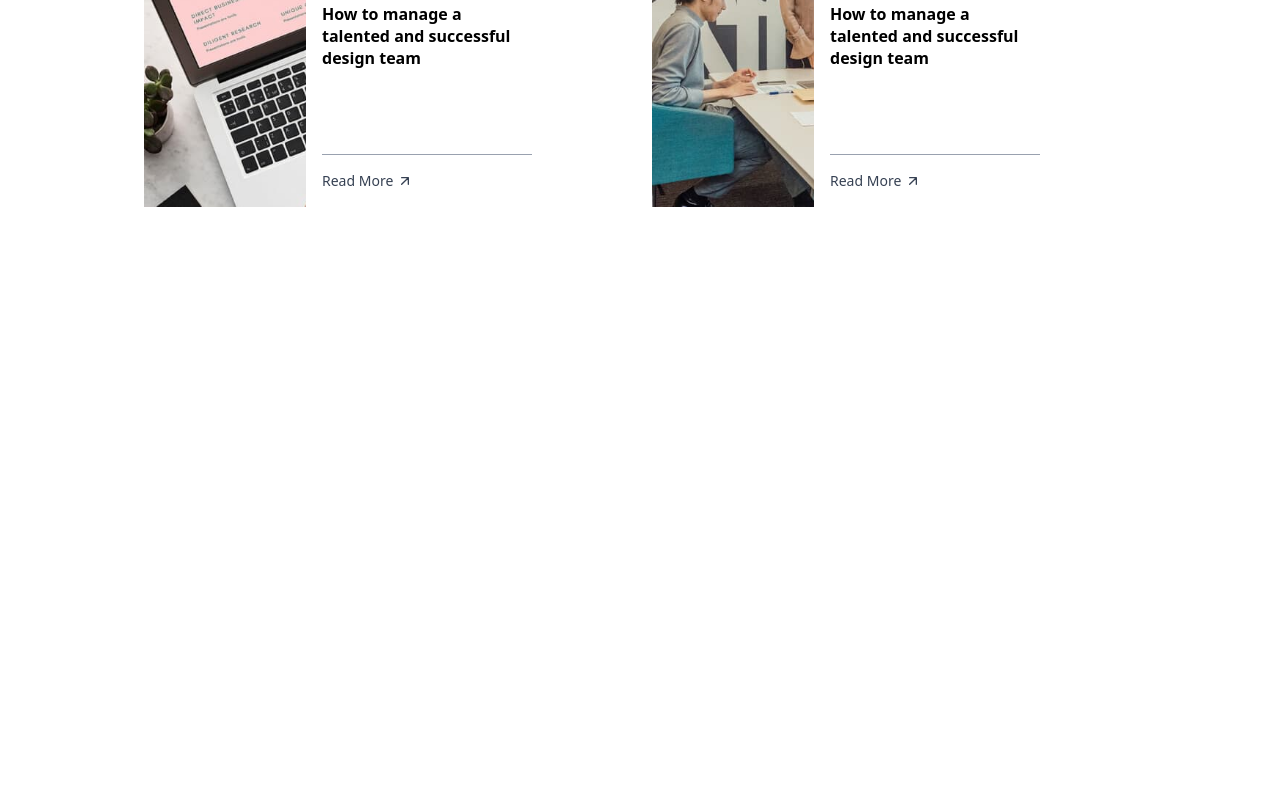
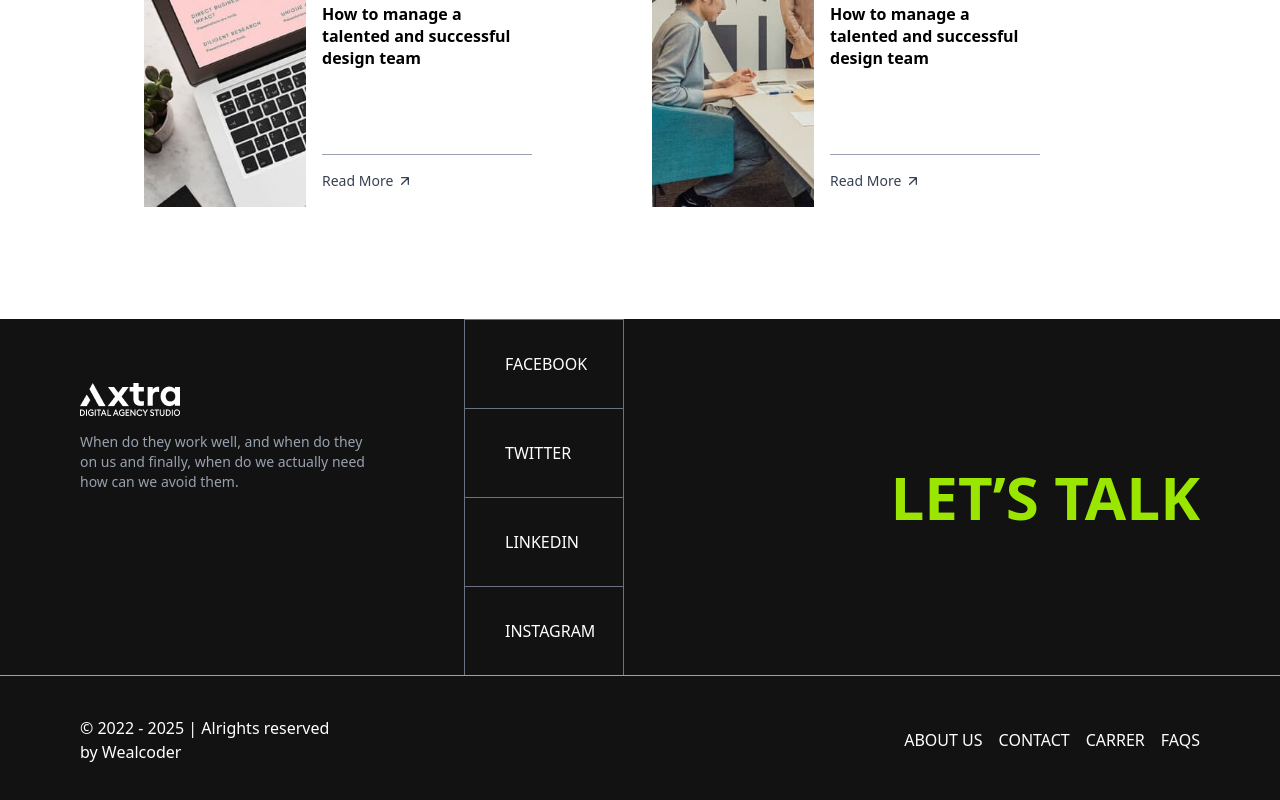
Before and after one commit to hrid1/astro-stdio, a React (Vite) app: page / in a window 1280 px wide. Shown: the part 4983-5783 px from the top of the page. Before the commit the page ends 5238 px from the top, so only its background shows below. Built offline with nearby package versions, Linux system fonts and the light colour scheme.

Commit message:
Update footer

```diff
--- a/src/App.jsx
+++ b/src/App.jsx
@@ -1,6 +1,7 @@
 import "./App.css";
 import Blog from "./components/Blog/Blog";
 import Brand from "./components/Brand/Brand";
+import Footer from "./components/Footer/Footer";
 import HeroSection from "./components/HeroSection.jsx/HeroSection";
 import Navbar from "./components/Navber/Navbar";
 import PricingTable from "./components/PriceTable/PriceTable";
@@ -17,6 +18,7 @@ function App() {
       <Services/>
       <PricingTable/>
       <Blog/>
+      <Footer/>
     </div>
   );
 }
--- /dev/null
+++ b/src/components/Footer/Footer.jsx
@@ -0,0 +1,64 @@
+import { section } from "motion/react-client";
+import logo from "../../assets/logo-white.webp";
+
+const Footer = () => {
+  return (
+    <section>
+      <footer className="bg-[#121212] text-white  px-8 md:px-20">
+        <div className="grid grid-cols-1 md:grid-cols-3 gap-8 items-start ">
+          {/* Left Section - Logo & Text */}
+          <div className="space-y-4 py-16">
+            <h2 className="text-white text-2xl font-bold">
+              <img src={logo} alt="" />
+            </h2>
+            <p className="text-sm text-gray-400">
+              When do they work well, and when do they <br />
+              on us and finally, when do we actually need <br />
+              how can we avoid them.
+            </p>
+          </div>
+
+          {/* Middle Section - Social Links */}
+          <div className="">
+            {["FACEBOOK", "TWITTER", "LINKEDIN", "INSTAGRAM"].map(
+              (platform, idx) => (
+                <div
+                  key={idx}
+                  className="px-10 py-8 border border-gray-500 border-b-0  w-40 uppercase cursor-pointer"
+                >
+                  {platform}
+                </div>
+              )
+            )}
+
+            <div></div>
+          </div>
+
+          {/* Right Section - LET’S TALK */}
+          <div className="flex justify-center md:justify-end items-center h-full">
+            <h1 className="text-4xl md:text-6xl font-extrabold text-lime-400">
+              LET’S TALK
+            </h1>
+          </div>
+        </div>
+      </footer>
+
+      {/* footer cpy right */}
+      <div className="flex flex-col-reverse sm:flex-row items-center justify-between px-8 md:px-20 bg-[#121212] p-10 border-t border-gray-400 gap-4">
+        <div className="text-white">
+          © 2022 - 2025 | Alrights reserved <br className="hidden sm:block " />
+          by Wealcoder
+        </div>
+        {/* links */}
+        <div className="flex flex-col items-center justify-center sm:flex-row gap-4 text-white">
+          <p className="font-medium uppercase">About Us</p>
+          <p className="font-medium uppercase">Contact</p>
+          <p className="font-medium uppercase">Carrer</p>
+          <p className="font-medium uppercase">Faqs</p>
+        </div>
+      </div>
+    </section>
+  );
+};
+
+export default Footer;
```
Also changed, not shown: src/assets/logo-white.webp (added).
